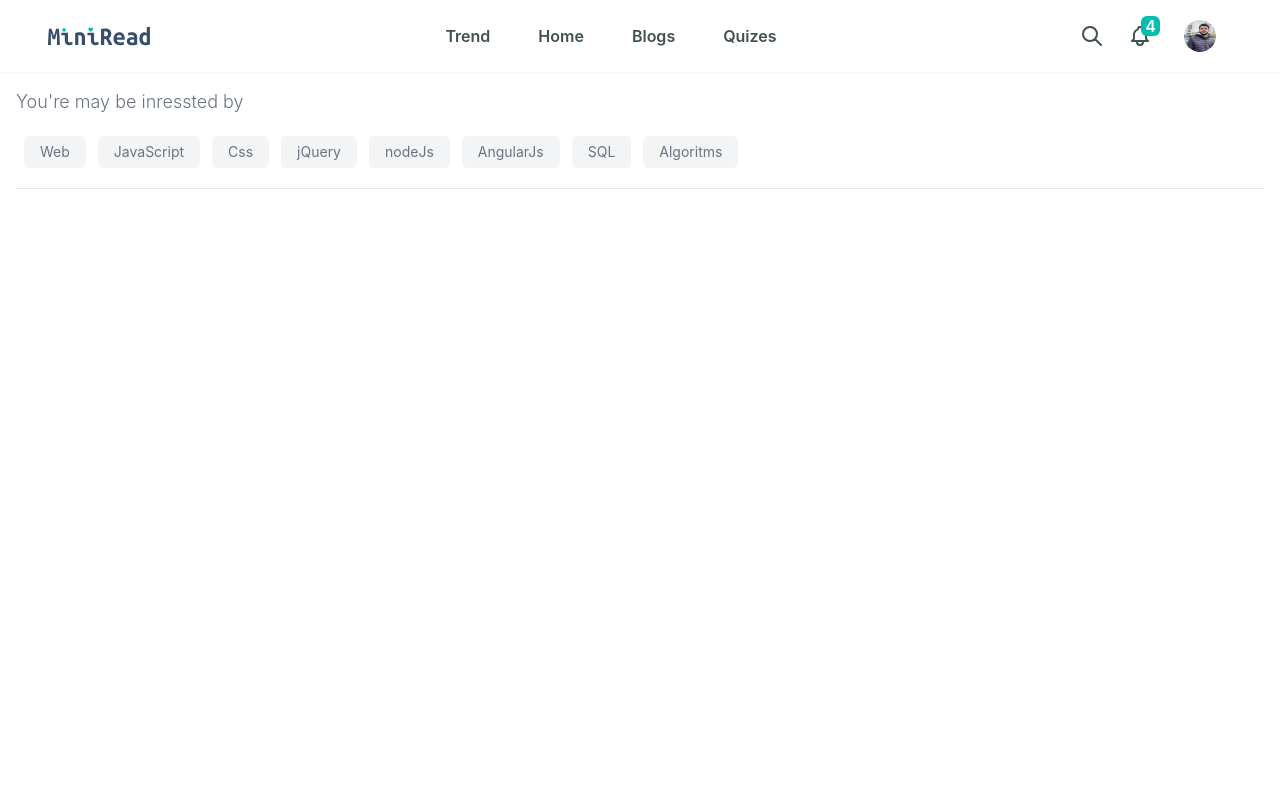
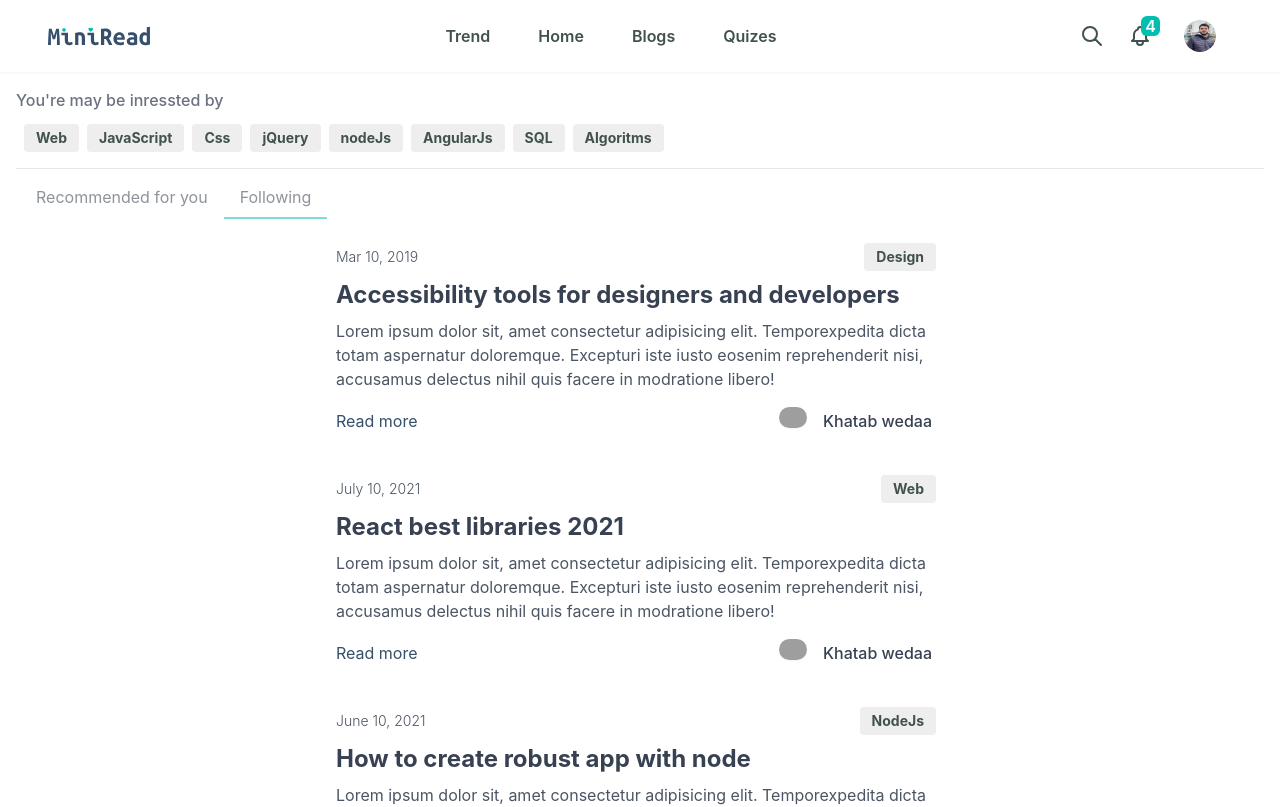
Before and after one commit to abdouAoufi/MiniRead, a React (Vite) app: page / in a window 1280 px wide. Shown: the top 807 px of the page. Built offline with nearby package versions, Linux system fonts and the light colour scheme; grey boxes are pictures that could not be loaded.

Commit message:
Add articles component

```diff
--- /dev/null
+++ b/Test/txt.html
@@ -0,0 +1,12 @@
+<!DOCTYPE html>
+<html lang="en">
+  <head>
+    <meta charset="UTF-8" />
+    <meta http-equiv="X-UA-Compatible" content="IE=edge" />
+    <meta name="viewport" content="width=device-width, initial-scale=1.0" />
+    <title>Document</title>
+  </head>
+  <body>
+
+  </body>
+</html>
--- /dev/null
+++ b/src/assets/data.js
@@ -0,0 +1,34 @@
+export const ARTICLES = [
+  {
+    date: "Mar 10, 2019",
+    topic: " Design",
+    title: "Accessibility tools for designers and developers",
+    content:
+      "Lorem ipsum dolor sit, amet consectetur adipisicing elit. Temporexpedita dicta totam aspernatur doloremque. Excepturi iste iusto eosenim reprehenderit nisi, accusamus delectus nihil quis facere in modratione libero!",
+    profileName: "Khatab wedaa",
+  },
+  {
+    date: "July 10, 2021",
+    topic: "Web",
+    title: "React best libraries 2021",
+    content:
+      "Lorem ipsum dolor sit, amet consectetur adipisicing elit. Temporexpedita dicta totam aspernatur doloremque. Excepturi iste iusto eosenim reprehenderit nisi, accusamus delectus nihil quis facere in modratione libero!",
+    profileName: "Khatab wedaa",
+  },
+  {
+    date: "June 10, 2021",
+    topic: "NodeJs",
+    title: "How to create robust app with node",
+    content:
+      "Lorem ipsum dolor sit, amet consectetur adipisicing elit. Temporexpedita dicta totam aspernatur doloremque. Excepturi iste iusto eosenim reprehenderit nisi, accusamus delectus nihil quis facere in modratione libero!",
+    profileName: "Khatab wedaa",
+  },
+  {
+    date: "Mar 10, 2019",
+    topic: " Design",
+    title: "Accessibility tools for designers and developers",
+    content:
+      "Lorem ipsum dolor sit, amet consectetur adipisicing elit. Temporexpedita dicta totam aspernatur doloremque. Excepturi iste iusto eosenim reprehenderit nisi, accusamus delectus nihil quis facere in modratione libero!",
+    profileName: "Khatab wedaa",
+  },
+];
--- /dev/null
+++ b/src/components/Article/ArticleCard.jsx
@@ -0,0 +1,44 @@
+import React from "react";
+import ProfilePic from "../ProfilePicture/ProfilePic";
+
+function ArticleCard(props) {
+  return (
+    <article className="max-w-2xl px-8  my-2 py-4 mx-auto bg-white  dark:bg-gray-800">
+      <div className="flex items-center justify-between">
+        <span className="text-sm font-light text-gray-600 dark:text-gray-400">
+          {props.article.date}
+        </span>
+        <a className="px-3 py-1 text-sm mr-2  font-bold text-black transition-colors duration-200 transform bg-black-lighterr rounded cursor-pointer hover:bg-secondary hover:text-white">
+        {props.article.topic}
+        </a>
+      </div>
+      <div className="mt-2">
+        <a
+          href="#"
+          className="text-2xl font-bold text-gray-700 dark:text-white hover:text-gray-600 dark:hover:text-gray-200 hover:underline"
+        >
+          {props.article.title}
+        </a>
+        <p className="mt-2 text-gray-600 dark:text-gray-300">
+        {props.article.content}
+        </p>
+      </div>
+      <div className="flex items-center justify-between mt-4">
+        <a
+          href="#"
+          className=" text-primary dark:text-blue-400 hover:underline"
+        >
+          Read more
+        </a>
+        <div className="flex items-center">
+          <ProfilePic />
+          <a className="mr-3 font-medium text-gray-700 cursor-pointer dark:text-gray-200">
+          {props.article.profileName}
+          </a>
+        </div>
+      </div>
+    </article>
+  );
+}
+
+export default ArticleCard;
--- a/src/components/ProfileCard/ProfileCardMobile.jsx
+++ b/src/components/ProfileCard/ProfileCardMobile.jsx
@@ -4,7 +4,7 @@ function ProfileCardMobile() {
   return (
     <div className="mx-auto md:hidden border-black-lighter mb-6 border-b pb-4">
       <div className="flex items-center">
-        <div className="relative w-12 h-12 mr-4">
+        <div className="relative w-8 h-8 mr-4">
           <img
             className="rounded-full  shadow-sm"
             src="https://randomuser.me/api/portraits/women/81.jpg"
--- /dev/null
+++ b/src/components/ProfilePicture/ProfilePic.jsx
@@ -0,0 +1,17 @@
+import React from "react";
+
+function ProfilePic(props) {
+  return (
+    <div>
+      <div className="relative w-7 h-7 mr-4">
+        <img
+          className="rounded-full  shadow-sm"
+          src="https://randomuser.me/api/portraits/women/81.jpg"
+          alt="user image"
+        />
+      </div>
+    </div>
+  );
+}
+
+export default ProfilePic;
--- a/src/components/Tags/TagsHome.jsx
+++ b/src/components/Tags/TagsHome.jsx
@@ -3,12 +3,12 @@ import React from "react";
 function Tags(props) {
   return (
     <div className="border-b border-gray-200 pb-4 p-2 ">
-      <div className="mt-2 flex flex-row overflow-auto">
-        {props.tags?.map((tag,index) => {
+      <div className="width-full mt-1 flex flex-row overflow-x-auto ">
+        {props.tags?.map((tag, index) => {
           return (
-            <div key={index} className=" grid place-items-center w-auto py-1 px-4 mr-3 h-8 my-1 rounded-md bg-gray-100 text-sm text-black-light">
+            <a key={index} className="px-3 py-1 text-sm mr-2  font-bold text-black transition-colors duration-200 transform bg-black-lighterr rounded cursor-pointer hover:bg-secondary hover:text-white">
               {tag}
-            </div>
+            </a>
           );
         })}
       </div>
--- a/src/pages/Home/Home.jsx
+++ b/src/pages/Home/Home.jsx
@@ -1,16 +1,72 @@
-import React from "react";
+import React, { useState } from "react";
 import Tags from "../../components/Tags/TagsHome";
 import { TAGS } from "../../assets/assets";
+import ProfilePic from "../../components/ProfilePicture/ProfilePic";
+import ArticleCard from "../../components/Article/ArticleCard";
+import { ARTICLES } from "../../assets/data";
+
+const MYTABS = [
+  {
+    name: "Recommended for you",
+    to: "/timeline",
+    current: false,
+  },
+  {
+    name: "Following",
+    to: "/feed",
+    current: true,
+  },
+];
 
 function Home() {
+  const [TABS, setTABS] = useState(MYTABS);
+  const switchTabs = (who) => {
+    let newTab = [...TABS];
+    newTab = newTab.map((i) => {
+      i.current = false;
+      if (i.name === who) {
+        i.current = true;
+      }
+      return i;
+    });
+    setTABS(newTab);
+  };
   return (
     <div>
       {/* INNER CONTAINER */}
       <div className="p-4">
-        <p className="text-black-light font-light text-lg">
-          You're may be inressted by{" "}
-        </p>
-        <Tags tags={TAGS} />
+        <div>
+          <p className="text-black-light font-medium text-base">
+            You're may be inressted by{" "}
+          </p>
+          <Tags tags={TAGS} />
+        </div>
+        {/* TABS */}
+        <div>
+          <ul id="tabs" className="inline-flex w-full px-1 pt-2 ">
+            {TABS.map((i) => {
+              return (
+                <li
+                  onClick={() => switchTabs(i.name)}
+                  key={i.name}
+                  className={
+                    i.current === true
+                      ? "px-4 py-2 font-semibol border-b-2  border-secondary text-gray-800 rounded-t opacity-50"
+                      : "px-4 py-2 font-semibol  text-gray-800 rounded-t opacity-50"
+                  }
+                >
+                  <a href="#second">{i.name}</a>
+                </li>
+              );
+            })}
+          </ul>
+        </div>
+        {/* ARTICLES */}
+        <section>
+          {ARTICLES.map((article , index) => {
+            return <ArticleCard article={article} key={index}/>;
+          })}
+        </section>
       </div>
     </div>
   );
```
